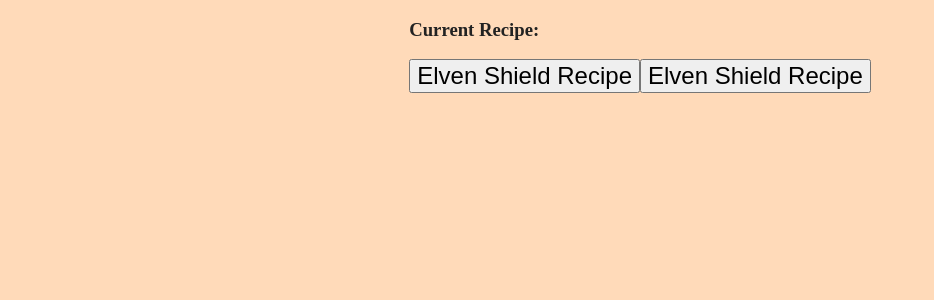
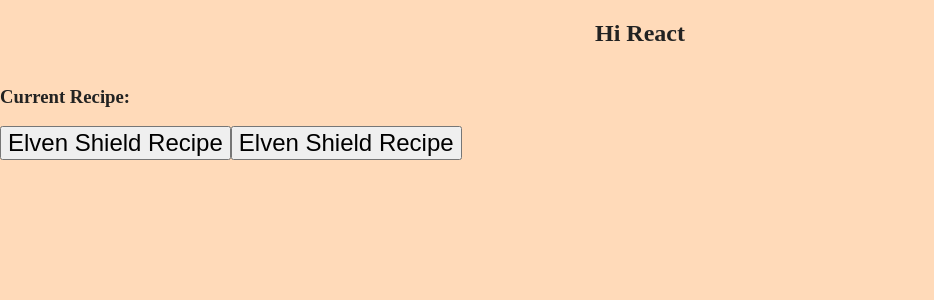
Before and after one commit to Pablofr10/Webpack-Setup, a React app: page / in a window 1280 px wide. Shown: the top 300 px of the page, without its empty margins (0-934 px from the left). Built offline with nearby package versions, Linux system fonts and the light colour scheme; the HTML template or start-up script is replaced by a standard one.

Commit message:
update app

```diff
--- a/src/components/App.jsx
+++ b/src/components/App.jsx
@@ -8,9 +8,10 @@ const App = () => {
       <section className="hero"></section>
       <main>
         <section>
-          <Recipes />
+          <h1>Hi React</h1>
         </section>
       </main>
+      <Recipes />
     </>
   );
 };
```
